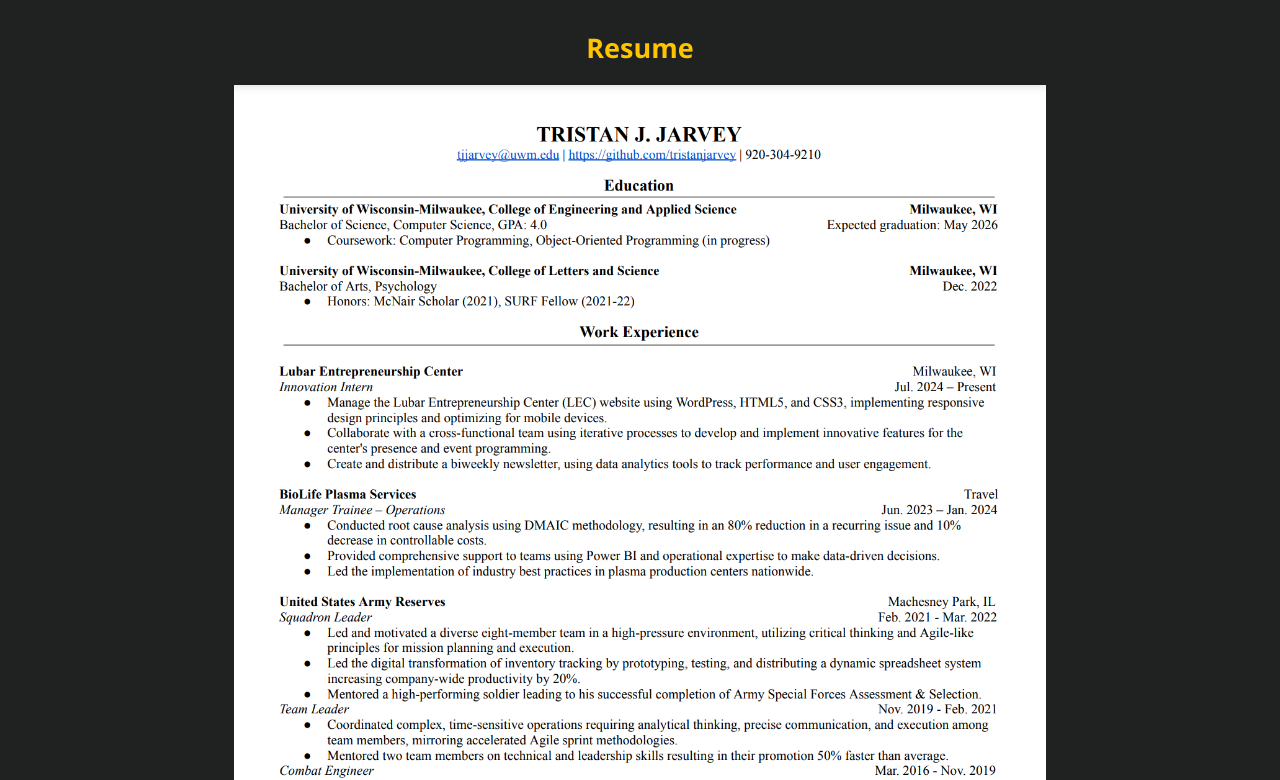
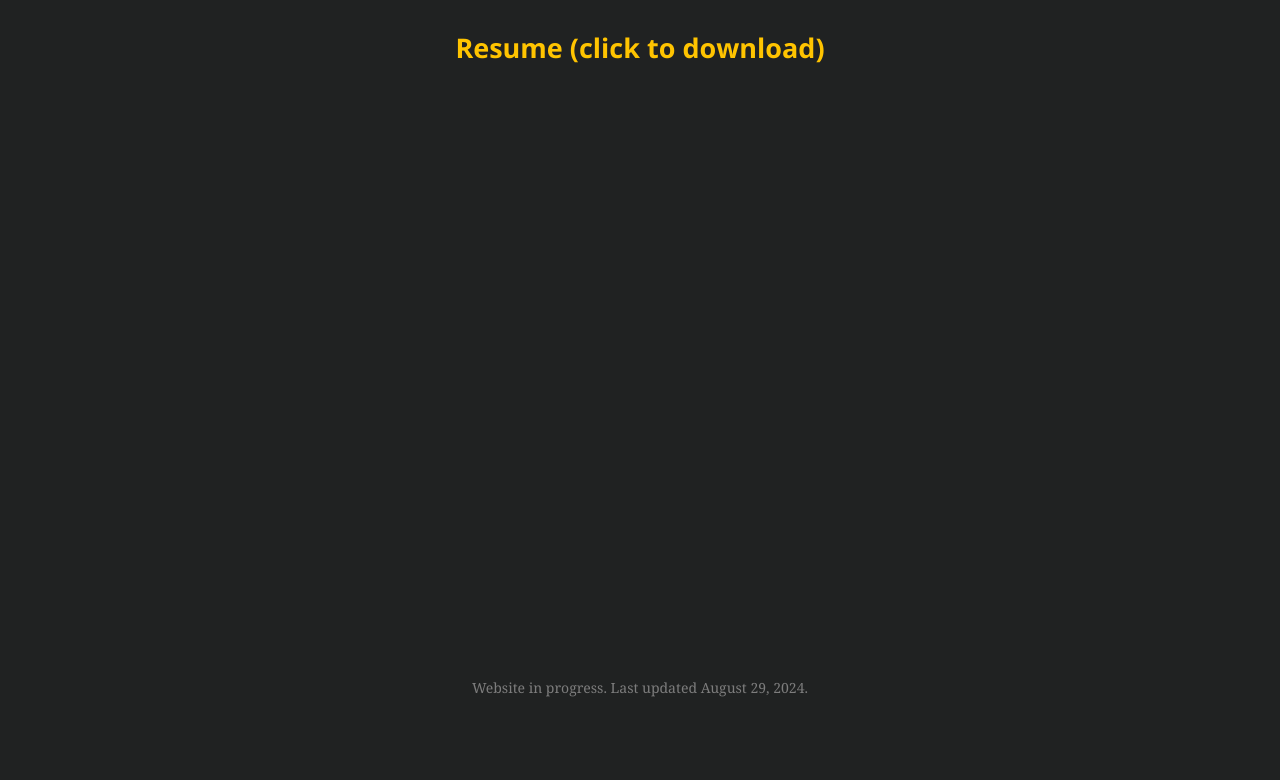
Before and after one commit to tristanjarvey/tristanjarvey.github.io, a plain HTML site: page resume.html in a window 1280 px wide. Shown: the part 90-870 px from the top of the page. After the commit the page ends 800 px from the top, so only its background shows below. Drawn offline with nearby package versions, Linux system fonts and the light colour scheme.

Commit message:
Resume removed

```diff
--- a/resume.html
+++ b/resume.html
@@ -30,14 +30,16 @@
     </header>
     <main id="main-contents">
       <h2 style="display: flex; justify-content: center">
-        <a href="files/Jarvey, Tristan - Resume.pdf" download>Resume</a>
+        <a href="files/Jarvey, Tristan - Resume.pdf" download
+          >Resume (click to download)</a
+        >
       </h2>
       <div style="display: flex; justify-content: center">
-        <img
+        <!-- <img
           src="files/resume-screenshot.png"
           alt=""
           style="width: 70%; height: auto"
-        />
+        /> -->
       </div>
       <!-- <object
           data="files/Jarvey, Tristan - Resume.pdf"
```
